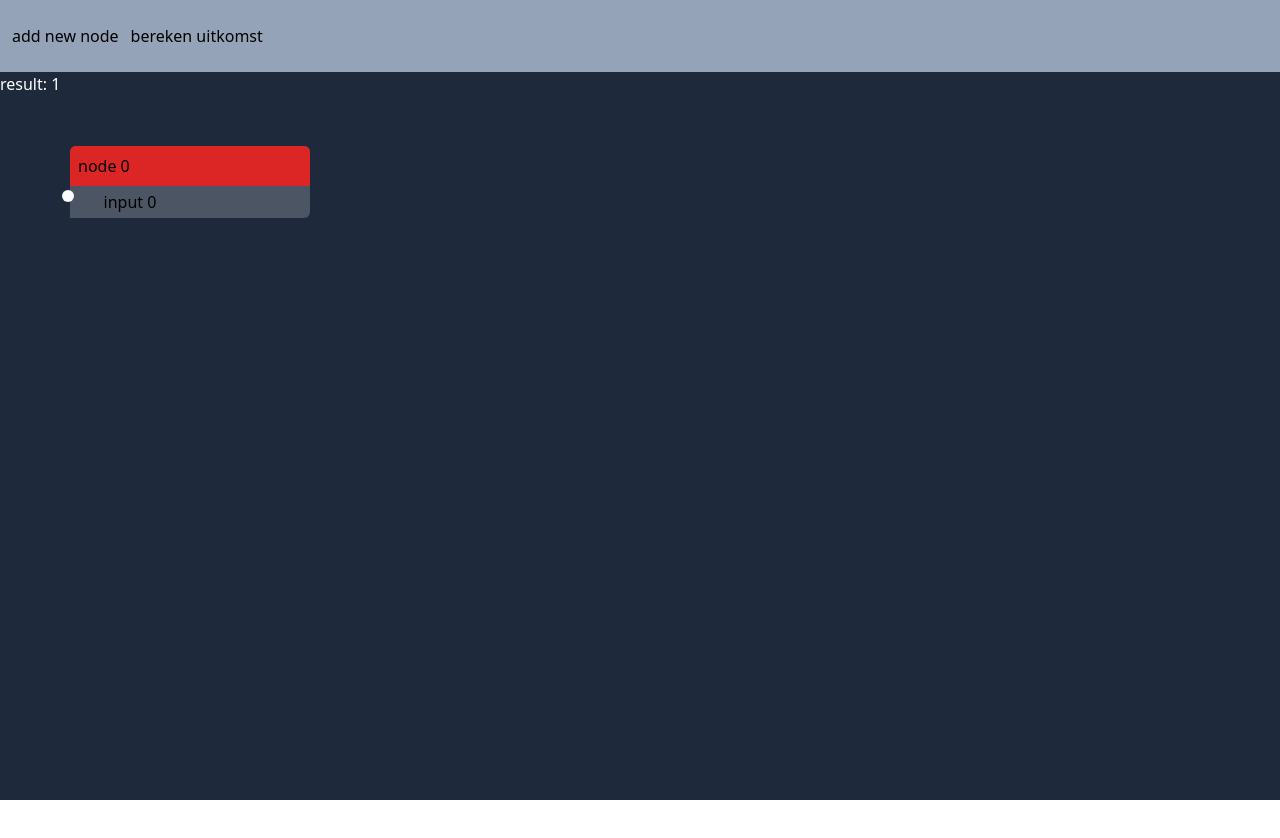
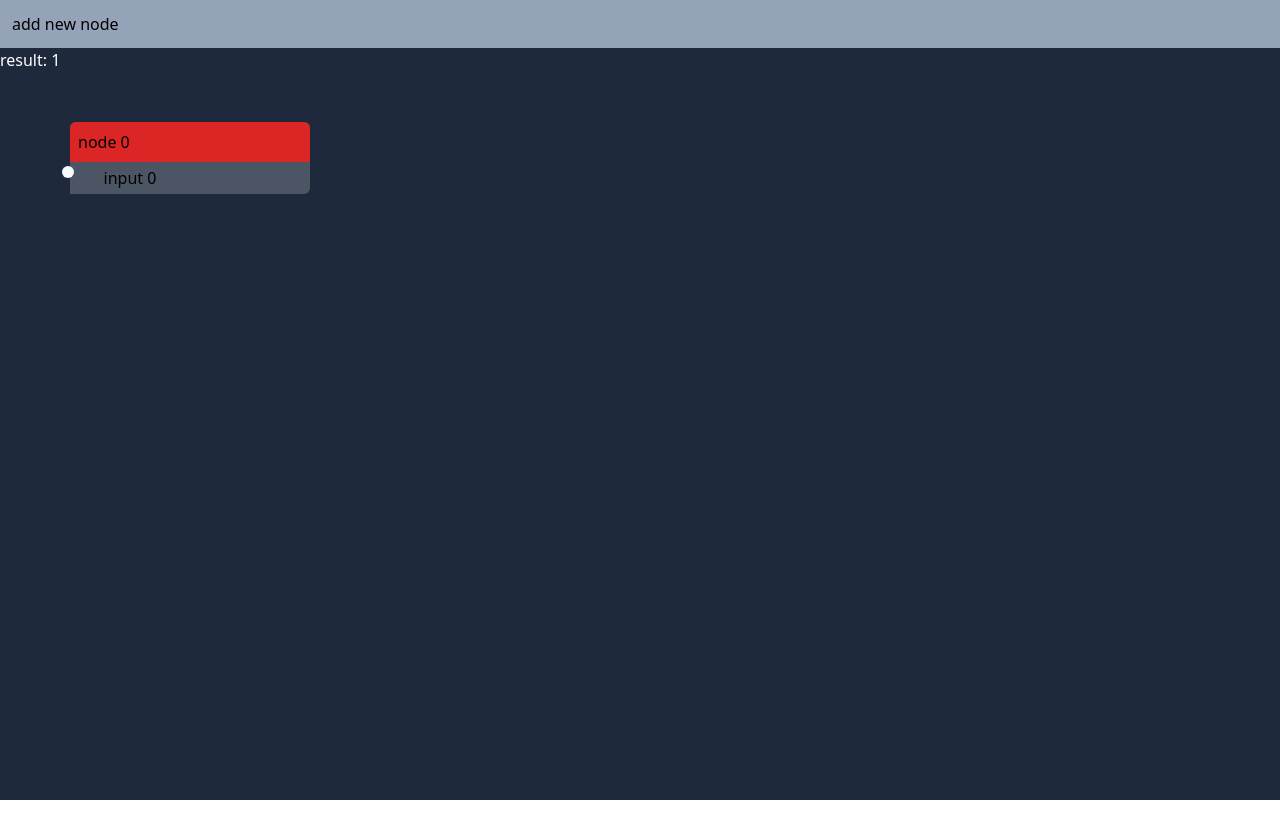
Before and after one commit to rik86189/nodesystem, a React (Create React App) app: page / in a window 1280 px wide. Shown: the top 838 px of the page. Built offline with nearby package versions, Linux system fonts and the light colour scheme.

Commit message:
removed useless button

```diff
--- a/src/App.js
+++ b/src/App.js
@@ -23,7 +23,7 @@ function App() {
           add new node
         </button>
 
-        <button className="p-3">bereken uitkomst</button>
+
       </div>
 
       <OutputHandler />
```
Also changed, not shown: download.jpg (added), 1 other file (tests, documents, lock files or other folders).
